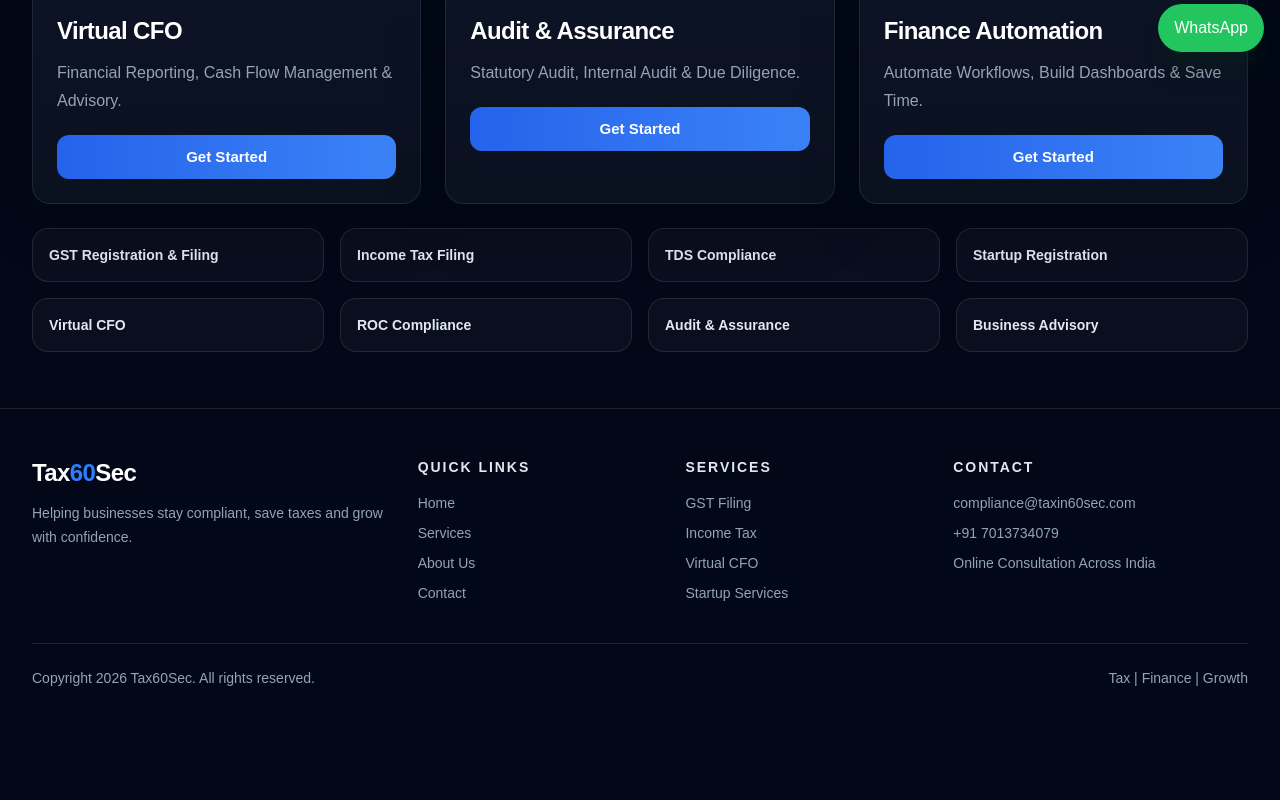
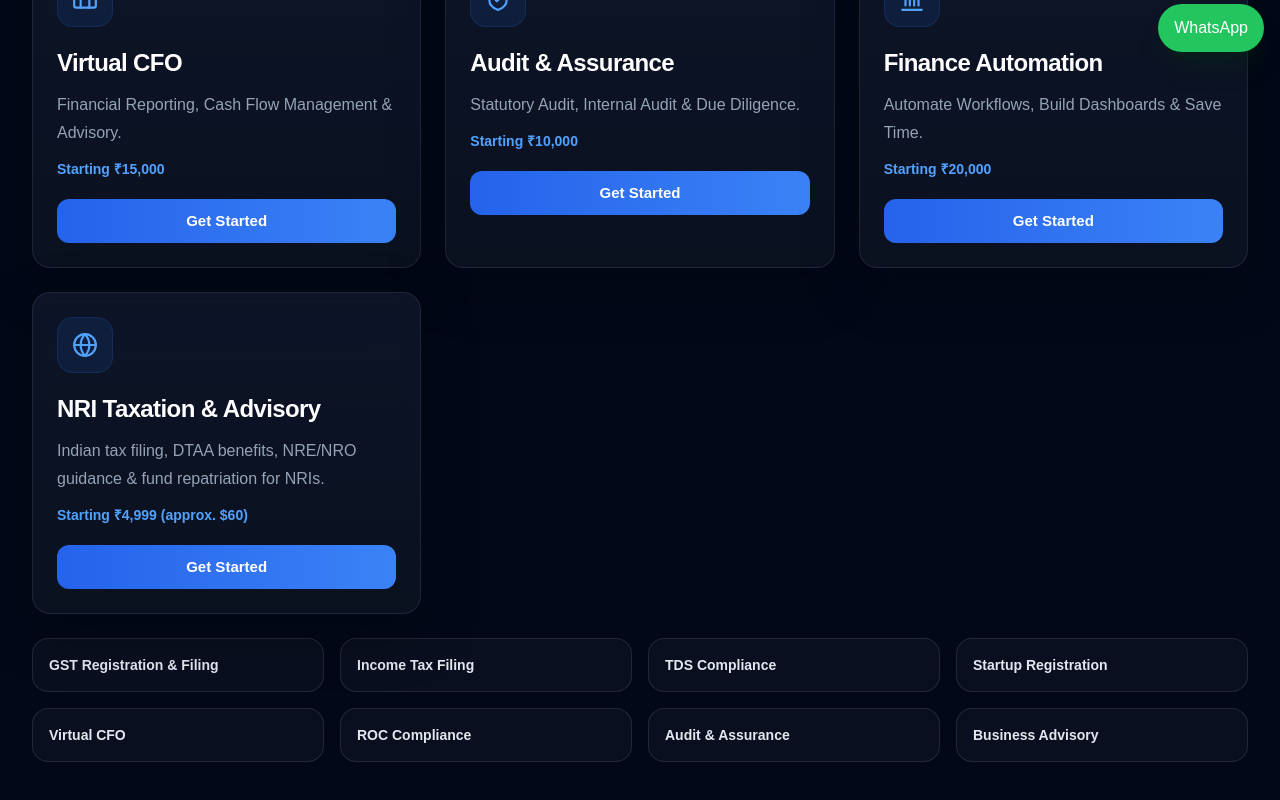
Before and after one commit to nithinreddyavula/taxin60sec, a Next.js app: page /services in a window 1280 px wide. Shown: the part 732-1532 px from the top of the page. Before the commit the page ends 1468 px from the top, so only its background shows below. Built offline with nearby package versions, Linux system fonts and the light colour scheme.

Commit message:
feat: add NRI service

```diff
--- a/app/services/page.tsx
+++ b/app/services/page.tsx
@@ -50,7 +50,7 @@ export default function ServicesPage() {
 
               return (
                 <div
-                  key={service.title}
+                  key={service.code}
                   className="card-dark p-6"
                 >
 
@@ -71,8 +71,15 @@ export default function ServicesPage() {
                     {service.desc}
                   </p>
 
+                  <p className="mt-3 text-sm font-semibold text-blue-400">
+                    Starting {service.priceFrom}
+                    {service.priceFromUsd
+                      ? ` (approx. ${service.priceFromUsd})`
+                      : ""}
+                  </p>
+
                  <Link
-  href={`/intake?id=${service.id}`}
+  href={service.id ? `/intake?id=${service.id}` : "/intake"}
   className="btn-primary mt-5 block w-full text-center"
 >
   Get Started
--- a/sections/Services.tsx
+++ b/sections/Services.tsx
@@ -6,6 +6,7 @@ import {
   Briefcase,
   ShieldCheck,
   Landmark,
+  Globe,
 } from "lucide-react";
 
 export const services = [
@@ -15,6 +16,7 @@ export const services = [
     icon: Calculator,
     title: "GST Filing",
     desc: "GST Registration, Returns, Refunds, LUT & Compliance.",
+    priceFrom: "₹999",
   },
   {
     id: 4,
@@ -22,6 +24,7 @@ export const services = [
     icon: FileText,
     title: "Income Tax",
     desc: "ITR Filing, Tax Planning, TDS & Assessment Support.",
+    priceFrom: "₹499",
   },
   {
     id: 5,
@@ -29,6 +32,7 @@ export const services = [
     icon: Building2,
     title: "Startup Services",
     desc: "Company Registration, ROC Compliance & Fundraising.",
+    priceFrom: "₹4,999",
   },
   {
     id: 6,
@@ -36,6 +40,7 @@ export const services = [
     icon: Briefcase,
     title: "Virtual CFO",
     desc: "Financial Reporting, Cash Flow Management & Advisory.",
+    priceFrom: "₹15,000",
   },
   {
     id: 7,
@@ -43,6 +48,7 @@ export const services = [
     icon: ShieldCheck,
     title: "Audit & Assurance",
     desc: "Statutory Audit, Internal Audit & Due Diligence.",
+    priceFrom: "₹10,000",
   },
   {
     id: 8,
@@ -50,6 +56,16 @@ export const services = [
     icon: Landmark,
     title: "Finance Automation",
     desc: "Automate Workflows, Build Dashboards & Save Time.",
+    priceFrom: "₹20,000",
+  },
+  {
+    id: null,
+    code: "NRI_TAXATION",
+    icon: Globe,
+    title: "NRI Taxation & Advisory",
+    desc: "Indian tax filing, DTAA benefits, NRE/NRO guidance & fund repatriation for NRIs.",
+    priceFrom: "₹4,999",
+    priceFromUsd: "$60",
   },
 ];
 
@@ -69,7 +85,7 @@ export default function Services() {
 
             return (
               <article
-                key={service.id}
+                key={service.code}
                 className="card-dark p-6"
               >
                 <Icon
@@ -85,8 +101,15 @@ export default function Services() {
                   {service.desc}
                 </p>
 
+                <p className="mt-3 text-sm font-semibold text-blue-400">
+                  Starting {service.priceFrom}
+                  {service.priceFromUsd
+                    ? ` (approx. ${service.priceFromUsd})`
+                    : ""}
+                </p>
+
                 <Link
-                  href={`/intake?id=${service.id}`}
+                  href={service.id ? `/intake?id=${service.id}` : "/intake"}
                   className="btn-primary mt-5 block w-full text-center"
                 >
                   Get Started
```
